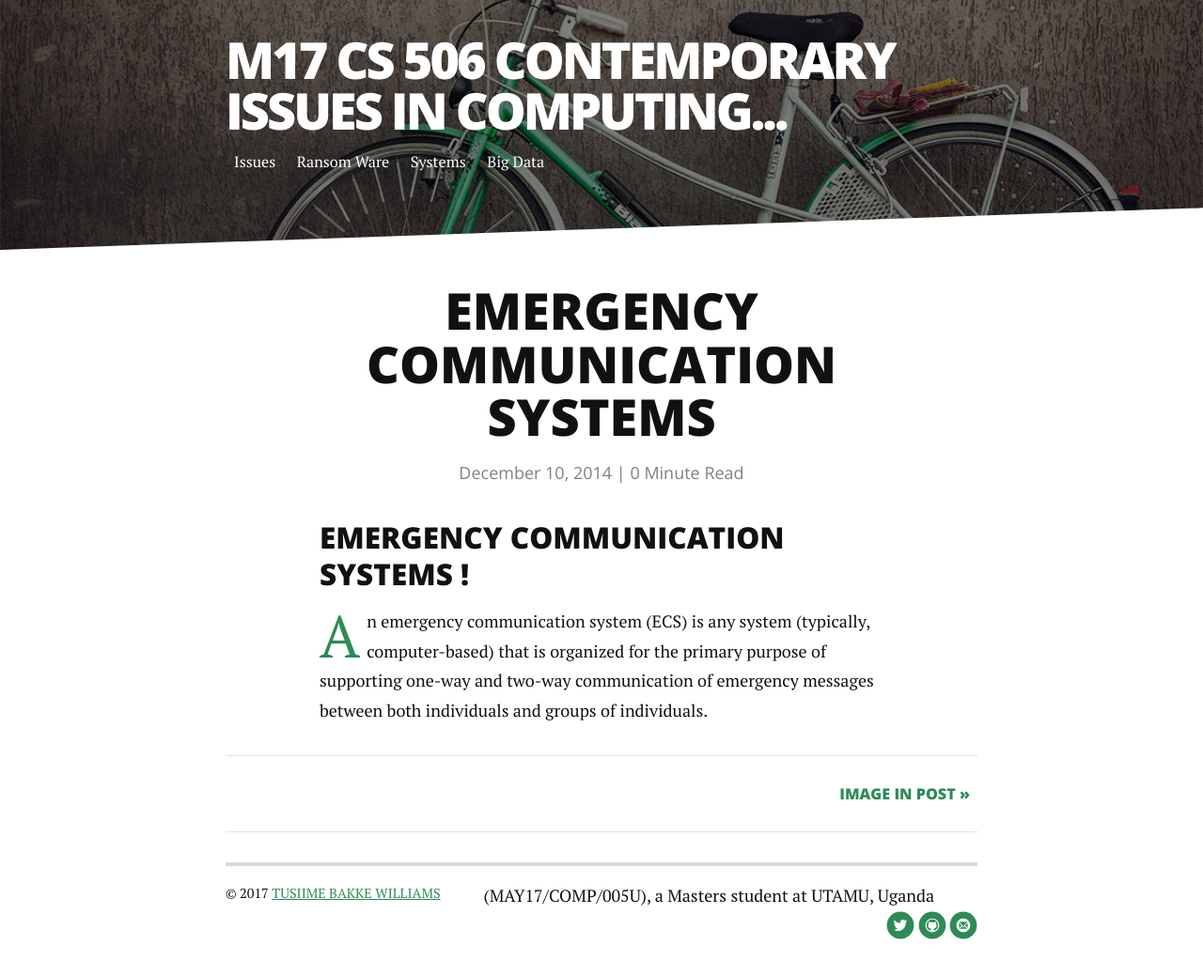
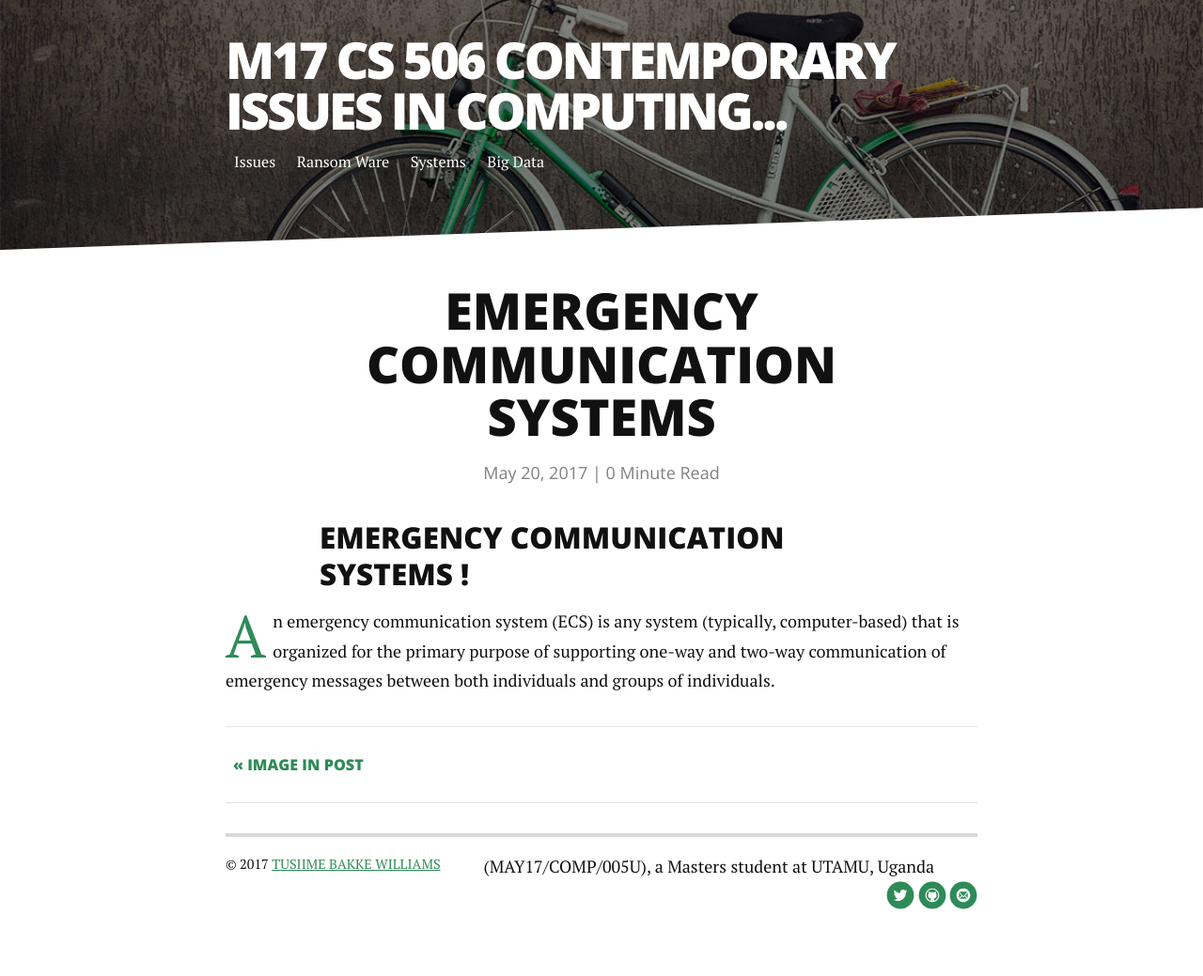
Before and after one commit to tuba-willis/tuba-willis.github.io, a Jekyll site: the page built from _posts/2014-12-10-test-post.markdown, in a window 1280 px wide. Shown: the whole page at 94% size. Built offline with Jekyll 4.4.1, drawn with Linux system fonts in a browser that asks for light colours; nearby versions of some CDN libraries; after the commit the page ends 1008 px from its top, so only the background shows below that.

Commit message:
Update 2014-12-10-test-post.markdown

```diff
--- a/_posts/2014-12-10-test-post.markdown
+++ b/_posts/2014-12-10-test-post.markdown
@@ -1,12 +1,11 @@
 ---
 layout: post
 title:  "EMERGENCY COMMUNICATION SYSTEMS"
-date:   2014-12-10
+date:   2017-05-20
 ---
 
 <p class="intro">
 <h3>EMERGENCY COMMUNICATION SYSTEMS !  </h3>
-	<p>
+
 		<span class="dropcap">A</span>n emergency communication system (ECS) is any system (typically, computer-based) that is organized for the primary purpose of supporting one-way and two-way communication of emergency messages between both individuals and groups of individuals.
 	</p>
-	</p>
```
